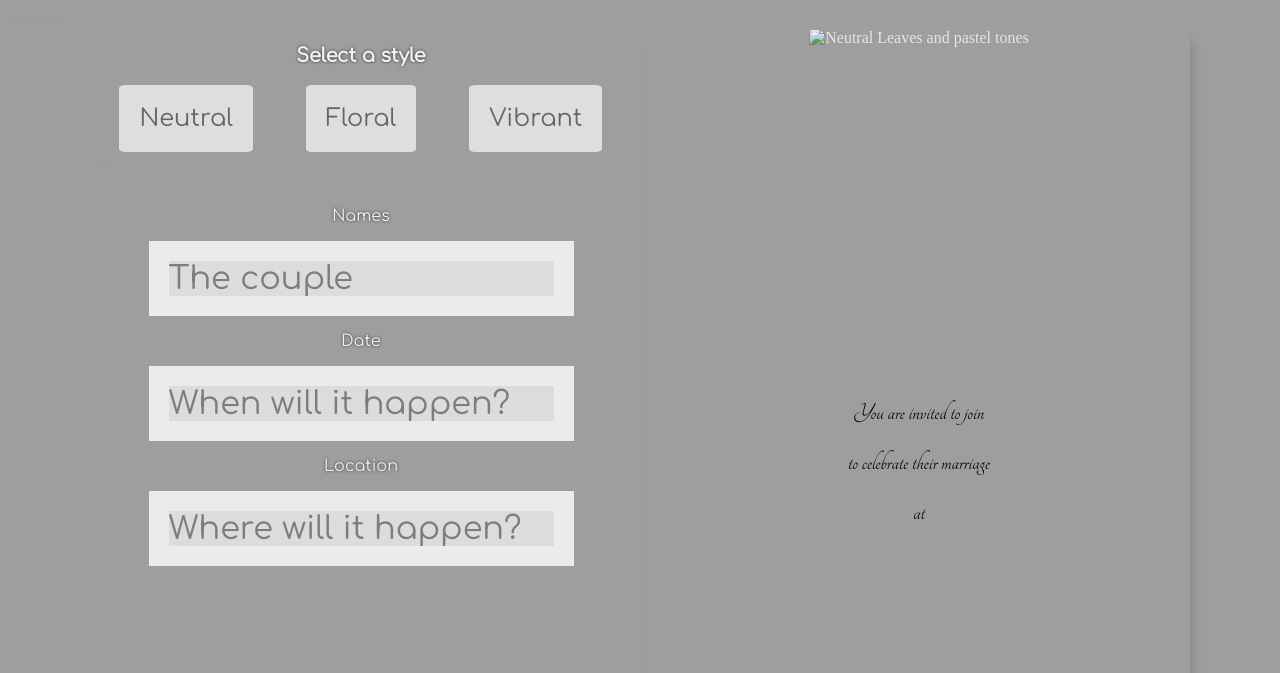
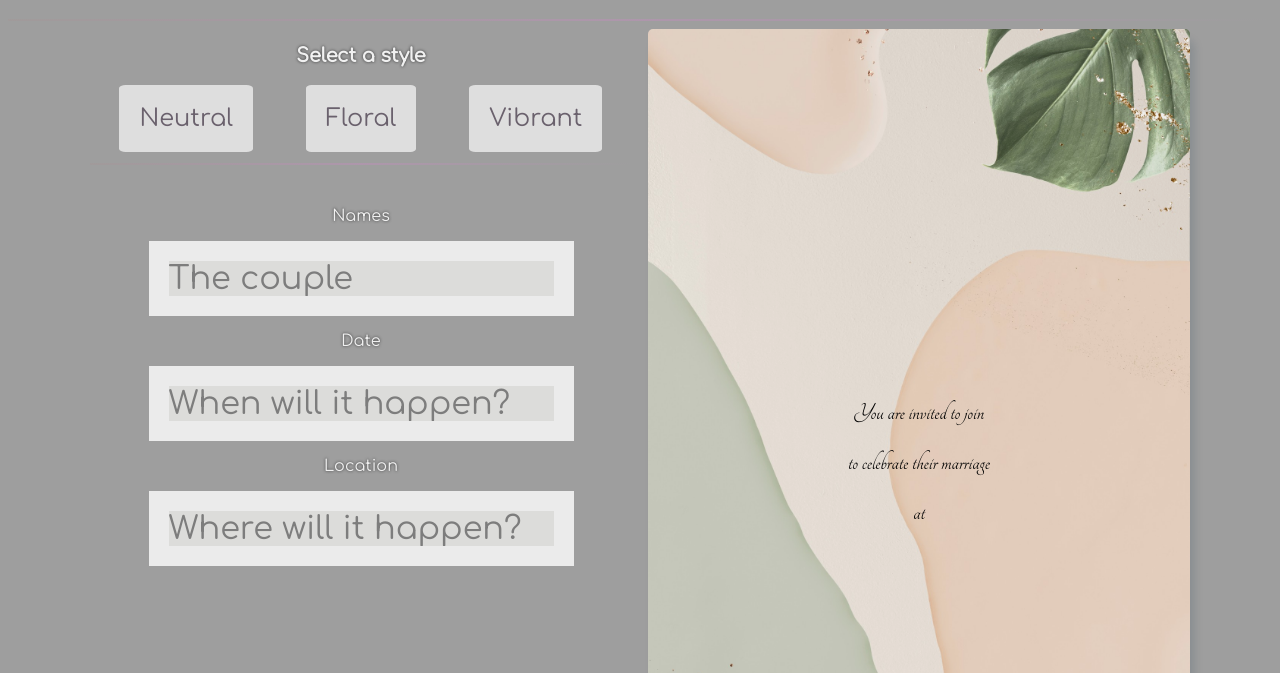
Before and after one commit to kmarxb/Wedding-Invite, a plain HTML site: page index.html in a window 1280 px wide. Shown: the part 59-732 px from the top of the page. Drawn offline with Linux system fonts and the light colour scheme; the site is published under a folder, as on GitHub Pages, so addresses that start at the root find nothing; a web font is replaced by a local one.

Commit message:
Update index.html

```diff
--- a/index.html
+++ b/index.html
@@ -34,7 +34,7 @@
 
             <div class="right-col" id="right-col">
                 <div class="img-wrap">
-                    <img id="bgImage" src="/images/neutral-minimal.jpg" alt="Neutral Leaves and pastel tones"/>
+                    <img id="bgImage" src="./images/neutral-minimal.jpg" alt="Neutral Leaves and pastel tones"/>
                 </div>
                     <div class="imgtext" id="imgtext">
                         <p id="pstyle1">You are invited to join</p>
```
